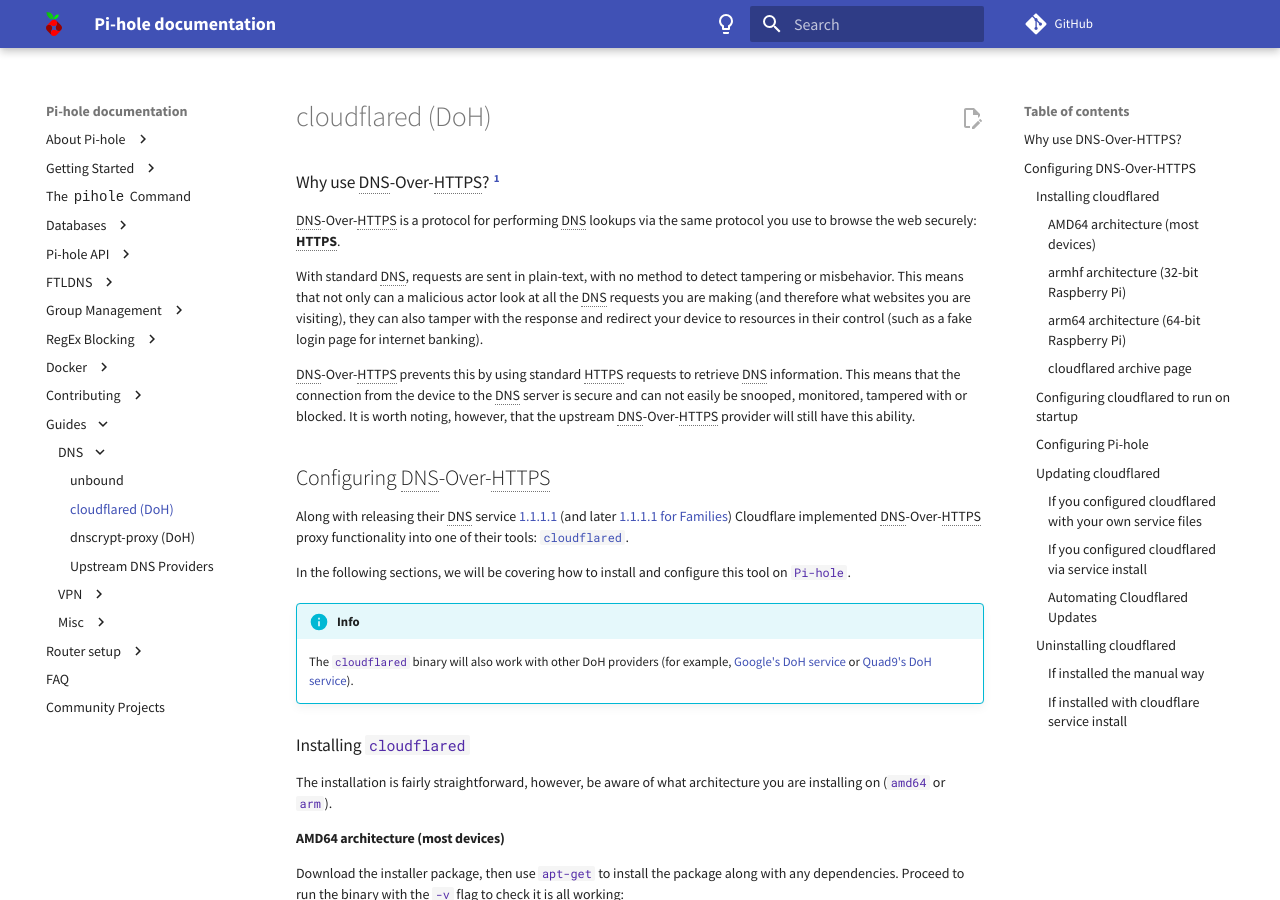
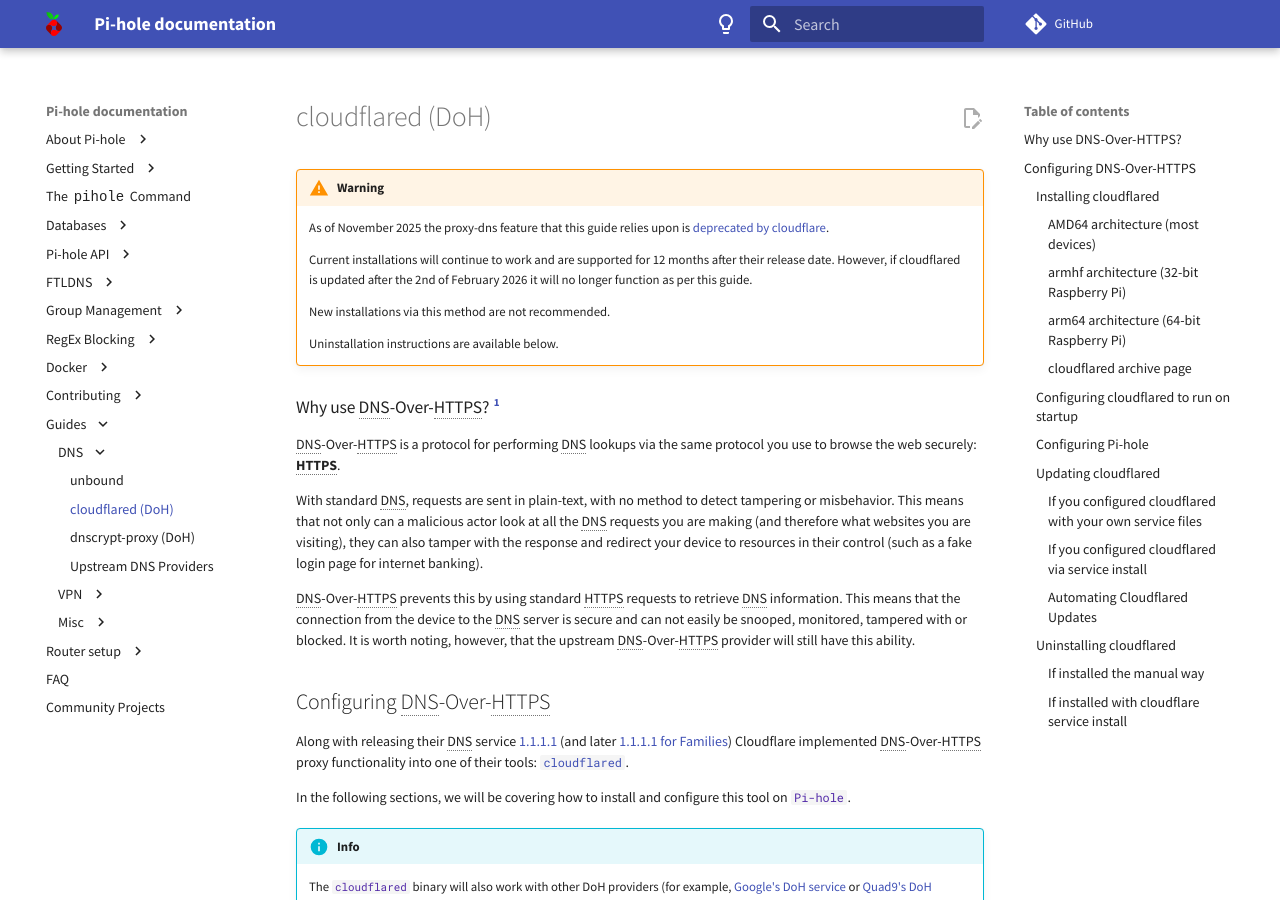
Before and after one commit to pi-hole/docs, an MkDocs documentation site: the page built from docs/guides/dns/cloudflared.md, in a window 1280 px wide and 900 px high. Built offline with MkDocs 1.6.1 and Material for MkDocs 9.7.7, drawn with Linux system fonts in a browser that asks for light colours; comment, search, counter and statistics services are not loaded.

Commit message:
Add deprecation notice to cloudflared guide
Remove reference to cloudflared from dnscrypt-proxy guide

Signed-off-by: Rob Gill <rrobgill@protonmail.com>

```diff
--- a/docs/guides/dns/cloudflared.md
+++ b/docs/guides/dns/cloudflared.md
@@ -1,3 +1,14 @@
+<!-- markdownlint-disable code-block-style -->
+!!! Warning
+    As of November 2025 the proxy-dns feature that this guide relies upon is [deprecated by cloudflare](https://developers.cloudflare.com/changelog/2025-11-11-cloudflared-proxy-dns/).
+
+    Current installations will continue to work and are supported for 12 months after their release date. However, if cloudflared is updated after the 2nd of February 2026 it will no longer function as per this guide.
+
+    New installations via this method are not recommended.
+
+    Uninstallation instructions are available below.
+<!-- markdownlint-enable code-block-style -->
+
 ### Why use DNS-Over-HTTPS? [^guide]
 
 DNS-Over-HTTPS is a protocol for performing DNS lookups via the same protocol you use to browse the web securely: **HTTPS**.
```
Also changed, not shown: docs/guides/dns/dnscrypt-proxy.md (+0 -2 lines).
